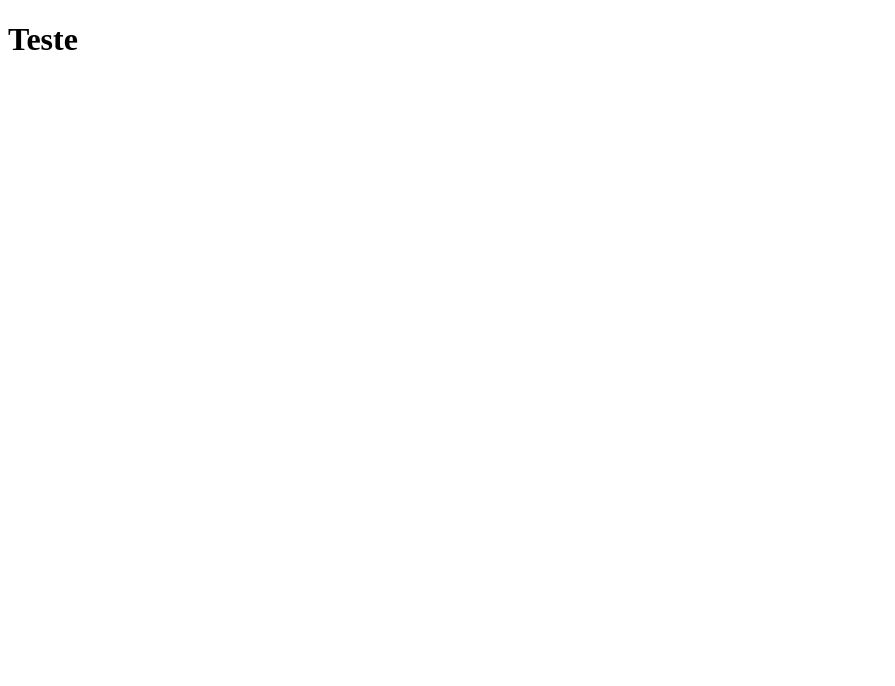
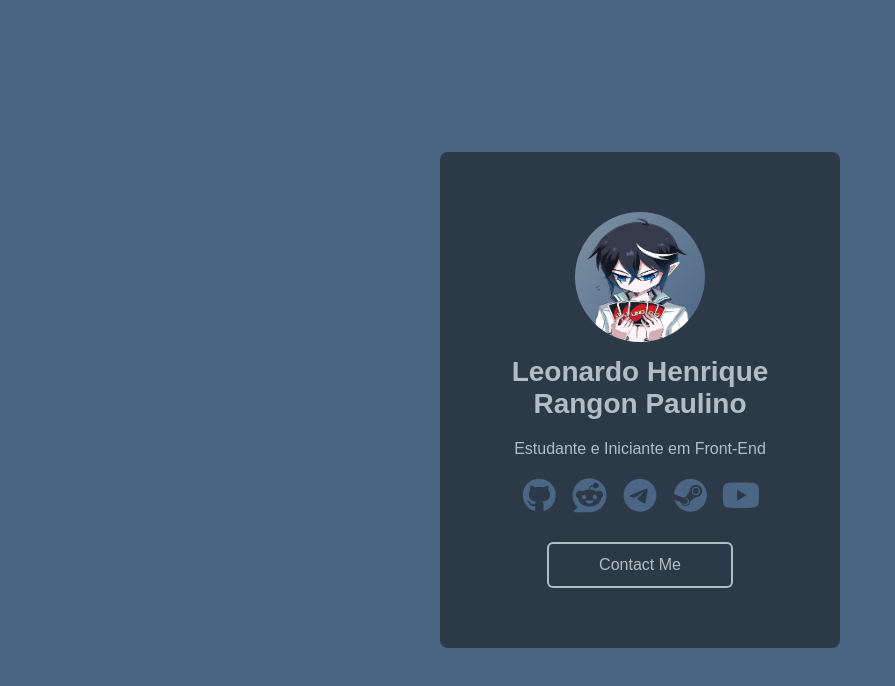
Before and after one commit to lleoshuya/lleoshuya.github.io, a plain HTML site: page index.html in a window 1280 px wide. Shown: the whole page, without its empty margins (0-895 px from the left). Drawn offline with Linux system fonts and the light colour scheme; a web font is replaced by a local one.

Commit message:
Atualizando página
27/02/2021 00:29

```diff
--- /dev/null
+++ b/css/estilo.css
@@ -0,0 +1,146 @@
+@import url('https://fonts.googleapis.com/css2?family=DotGothic16&display=swap');
+
+/*
+#4B6584; //Cor para background
+#2C3A47; //Cor para texto
+#B2BEC3; //Cor para texto2
+
+Utilização da variável:
+
+background: var(--preta);
+
+*/
+
+:root {
+    --fundo: #4B6584;
+    --cor-1: #B2BEC3;
+    --cor-2: #2C3A47;
+}
+
+* {
+    margin: 0;
+    padding: 0;
+    font-family: 'DotGothic16', sans-serif;
+    box-sizing: border-box;
+    text-decoration: none;
+}
+
+body {
+    height: 100vh;
+    background-color: var(--fundo);
+    display: flex;
+    align-items: center;
+    justify-content: center;
+}
+
+.perfil {
+    width: 400px;
+    text-align: center;
+    border-radius: 8px;
+    overflow: hidden;
+}
+
+.cabecalho {
+    background-color: var(--cor-2);
+    padding: 60px 40px
+}
+
+.imagem {
+    display: inline-block;
+    background: linear-gradient(130deg, #B2BEC3, #4B6584);
+    margin: auto;
+    border-radius: 50%;
+    background-size: 200% 200%;
+    animation: animated-gradient 2s linear infinite;
+}
+
+@keyframes animated-gradient {
+    25% {
+        background-position: left bottom;
+    }
+    50% {
+        background-position: right bottom;
+    }
+    75% {
+        background-position: right top;
+    }
+    100% {
+        background-position: left top;
+    }
+}
+
+.imagem img {
+    display: block;
+    width: 130px;
+    height: 130px;
+    border-radius: 50%;
+}
+
+.nome {
+    color: var(--cor-1);
+    font-size: 28px;
+    font-weight: 600;
+    margin: 10px 0;
+}
+
+.descricao {
+    color: var(--cor-1);
+    justify-content: center;
+    margin: 20px 0;
+}
+
+.icones a {
+    color: var(--fundo);
+    width: 46px;
+    font-size: 34px;
+    transition: .3s linear;
+}
+
+.icones a:hover {
+    color: var(--cor-1);
+}
+
+.botao-para-contato {
+    display: inline-block;
+    padding: 12px 50px;
+    color: var(--cor-1);
+    border: 2px solid var(--cor-1);
+    border-radius: 6px;
+    margin-top: 30px;
+    transition: .3s linear;
+}
+
+.botao-para-contato:hover {
+    color: var(--cor-2);
+    background-color: var(--cor-1);
+    font-weight: 600;
+}
+
+.rodape {
+    background-color: var(--cor-1);
+    padding: 60px 10px;
+}
+
+.numeros {
+    display: flex;
+    align-items: center;
+}
+
+.item {
+    flex: 1;
+    text-transform: uppercase;
+    font-size: 13px;
+    color: var(--cor-2);
+}
+
+.item span {
+    display: block;
+    color: var(--fundo);
+    font-size: 30px;
+}
+
+.borda {
+    width: 1px;
+    height: 30px;
+    background-color: var(--fundo);
+}
--- a/index.html
+++ b/index.html
@@ -5,11 +5,53 @@
     <meta charset="UTF-8">
     <meta http-equiv="X-UA-Compatible" content="IE=edge">
     <meta name="viewport" content="width=device-width, initial-scale=1.0">
+    <link rel="stylesheet" href="css/estilo.css">
     <title>Leonardo Henrique</title>
 </head>
 
 <body>
-    <h1>Teste</h1>
+    <div class="perfil">
+        <div class="cabecalho">
+            <div class="imagem">
+                <img src="img/avatar.png" alt="Avatar">
+            </div>
+            <div class="nome">
+                Leonardo Henrique Rangon Paulino
+            </div>
+            <div class="descricao">
+                Estudante e Iniciante em Front-End
+            </div>
+            <div class="icones">
+                <a href="https://github.com/lleoshuya" class="fab fa-github"></a>
+                <a href="https://www.reddit.com/user/lleoshuya" class="fab fa-reddit"></a>
+                <a href="https://t.me/lleoshuya" class="fab fa-telegram"></a>
+                <a href="https://steamcommunity.com/id/lleoshuya" class="fab fa-steam"></a>
+                <a href="https://www.youtube.com/channel/UC3lxxeCvPOf8ZvYKKm5Au_A" class="fab fa-youtube"></a>
+            </div>
+            <a href="#" class="botao-para-contato">Contact Me</a>
+        </div>
+        <!--
+        <div class="rodape">
+            <div class="numeros">
+                <div class="item">
+                    <span>120</span> Posts
+                </div>
+                <div class="borda"></div>
+                <div class="item">
+                    <span>127</span> Following
+                </div>
+                <div class="borda"></div>
+                <div class="item">
+                    <span>120K</span> Followers
+                </div>
+            </div>
+        </div>
+        -->
+    </div>
+
+
+
+    <script src="https://kit.fontawesome.com/4e5c1e73c7.js" crossorigin="anonymous"></script>
 </body>
 
 </html>
```
Also changed, not shown: img/avatar.png (added).
